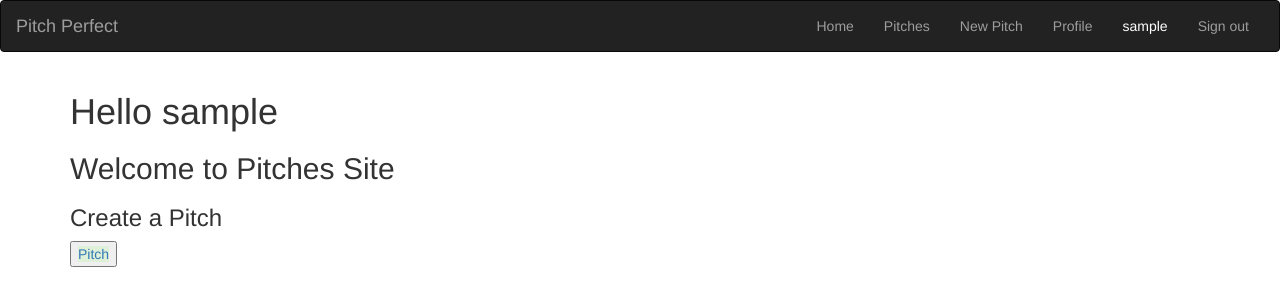
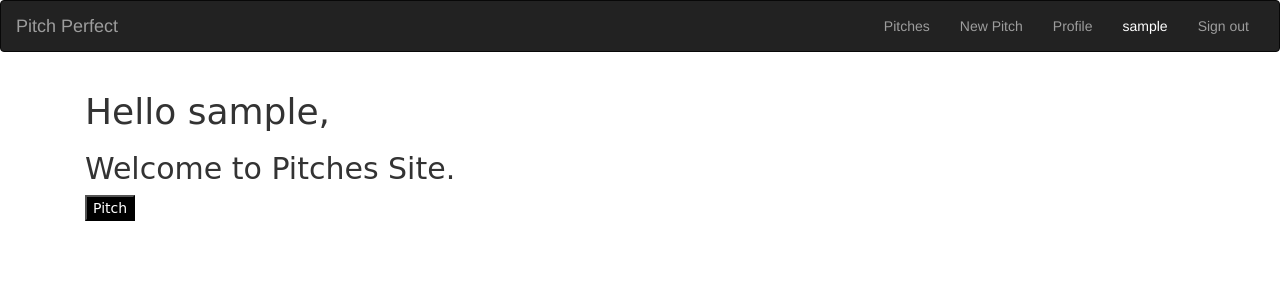
Before and after one commit to macc254/Pitches, a Flask app: template app/templates/index.html in a window 1280 px wide. Shown: the top 306 px of the page. Run offline with Flask 2, Linux system fonts and the light colour scheme; the template is opened without the code that fills it, so the values that code supplies are empty; the visitor is signed in with stand-in values (Sample User, id 1); data comes from the database, SQL or seed files in the repository; some libraries are stand-ins or nearby versions.

```diff
--- a/app/auth/__init__.py
+++ b/app/auth/__init__.py
@@ -1,5 +1,4 @@
 from flask import Blueprint
-
 
 auth = Blueprint('auth',__name__)
 
--- a/app/main/forms.py
+++ b/app/main/forms.py
@@ -4,15 +4,15 @@ from wtforms.validators import DataRequired
 
 class CommentForm(FlaskForm):
 
-     title = StringField('Comment title',validators=[DataRequired()])
+     title = StringField('Title',validators=[DataRequired()])
      comment = TextAreaField('Comment')
      submit = SubmitField('Submit')
 class UpdateProfile(FlaskForm):
-    bio = TextAreaField('TWe would like to know you.',validators = [DataRequired()])
+    bio = TextAreaField('Tell us more about you.',validators = [DataRequired()])
     submit = SubmitField('Submit')
 
 class PitchForm(FlaskForm):
      title = StringField('Title',validators = [DataRequired()])
      category = SelectField('Category', choices= [('Email','Email'),('Business Idea','Business Idea'),('Social Media','Social Media')],validators=[DataRequired()])
-     pitch = TextAreaField('Write your pitch',validators = [DataRequired()])
+     pitch_text = TextAreaField('Write your pitch',validators = [DataRequired()])
      submit = SubmitField('Submit')
--- a/app/models.py
+++ b/app/models.py
@@ -27,10 +27,10 @@ class User(UserMixin,db.Model):
     password_hash = db.Column(db.String(255))
     email = db.Column(db.String(255),unique = True,index = True)
     bio = db.Column(db.String(255))
-    comment = db.relationship('Comment',backref = 'comments',lazy = "dynamic")
-    pitches = db.relationship('Pitch',backref = 'author',lazy = "dynamic")
-    like = db.relationship('Like', backref = 'user', lazy = 'dynamic')
-    dislike = db.relationship('Dislike', backref = 'user', lazy = 'dynamic')
+    comments = db.relationship('Comments',backref = 'comments',lazy = "dynamic")
+    pitches = db.relationship('Pitches',backref = 'author',lazy = "dynamic")
+    likes = db.relationship('Likes', backref = 'user', lazy = 'dynamic')
+    dislikes = db.relationship('Dislikes', backref = 'user', lazy = 'dynamic')
     @property
     def password(self):
         raise AttributeError('You cannnot access this attribute')
@@ -47,28 +47,28 @@ class User(UserMixin,db.Model):
     def __repr__(self):
         return f'User {self.username}'
 
-class Comment(db.Model):
+class Comments(db.Model):
 
     __tablename__ = 'comments'
 
     id = db.Column(db.Integer,primary_key = True)
     pitch_id = db.Column(db.Integer,db.ForeignKey('pitches.id'),nullable = False)
-    pitch_comment = db.Column(db.String)
+    comment = db.Column(db.String)
     posted = db.Column(db.DateTime,default=datetime.utcnow)
     user_id = db.Column(db.Integer,db.ForeignKey("users.id"))
 
-    def save_comment(self,):
+    def save(self,):
         db.session.add(self)
         db.session.commit()
 
     @classmethod
     def get_comment(cls,pitch_id):
-        comment = Comment.query.filter_by(pitch_id=pitch_id).all()
-        return comment
+        comments = Comments.query.filter_by(pitch_id=pitch_id).all()
+        return comments
 
     def __repr__(self):
         return f'Comment {self.pitch_comment}'
-class Pitch(db.Model):
+class Pitches(db.Model):
 
     __tablename__ = 'pitches'
     id = db.Column(db.Integer, primary_key = True)
@@ -77,22 +77,20 @@ class Pitch(db.Model):
     pitch_text = db.Column(db.String(400))
     posted = db.Column(db.DateTime, index=True, default=datetime.utcnow)
     user_id = db.Column(db.Integer, db.ForeignKey('users.id'))
-    pitch_comment = db.Column(db.String)
-    like = db.relationship('Like', backref = 'pitch', lazy = 'dynamic')
-    dislike = db.relationship('Dislike', backref = 'pitch', lazy = 'dynamic')
-    comment = db.relationship('Comment', backref = 'pitch', lazy='dynamic')
-    def save_pitch(self):
+    likes = db.relationship('Likes', backref = 'pitch', lazy = 'dynamic')
+    dislikes = db.relationship('Dislikes', backref = 'pitch', lazy = 'dynamic')
+    comments = db.relationship('Comments', backref = 'pitch', lazy='dynamic')
+    def save_p(self):
         db.session.add(self)
         db.session.commit()
 
     @classmethod
     def get_category(cls, category):
-        pitch = Pitch.query.filter_by(category=category).all()
-        return pitch
-    def __repr__(self):
-        return f'Pitch {self.pitch_text}'
+        pitches = Pitches.query.filter_by(category=category).all()
+        return pitches
 
-class Like(db.Model):
+
+class Likes(db.Model):
     __tablename__ = 'likes'
     id = db.Column(db.Integer,primary_key = True)
     user_id = db.Column(db.Integer, db.ForeignKey('users.id'))
@@ -103,13 +101,13 @@ class Like(db.Model):
         db.session.commit()
 
     @classmethod
-    def get_like(cls,id):
-        like = Like.query.filter_by(pitch_id =id).all()
-        return like
+    def get_likes(cls,id):
+        likes= Likes.query.filter_by(pitch_id =id).all()
+        return likes
     def __repr__(self):
         return f'{self.user_id}:{self.pitch_id}'
 
-class Dislike(db.Model):
+class Dislikes(db.Model):
     id = db.Column(db.Integer,primary_key = True)
     user_id = db.Column(db.Integer, db.ForeignKey('users.id'))
     pitch_id = db.Column(db.Integer, db.ForeignKey('pitches.id'))
@@ -119,8 +117,8 @@ class Dislike(db.Model):
         db.session.commit()
 
     @classmethod
-    def get_dislike(cls,id):
-        dislike = Dislike.query.filter_by(pitch_id =id).all()
-        return dislike
+    def get_dislikes(cls,id):
+        dislikes = Dislikes.query.filter_by(pitch_id =id).all()
+        return dislikes
     def __repr__(self):
         return f'{self.user_id}:{self.pitch_id}'
--- a/app/static/css/index.css
+++ b/app/static/css/index.css
@@ -0,0 +1,8 @@
+.container {
+    font-family: 'Roboto', sans-serif;
+    font-family: 'Shadows Into Light', cursive;
+}
+
+#pitches {
+    margin-left: 30%;
+}
--- a/app/templates/base.html
+++ b/app/templates/base.html
@@ -1,3 +1,6 @@
-{% extends 'bootstrap/base.html'%}
+{% extends 'bootstrap/base.html'%}{% block style%}
+<link rel="preconnect" href="https://fonts.googleapis.com">
+<link rel="preconnect" href="https://fonts.gstatic.com" crossorigin>
+<link href="https://fonts.googleapis.com/css2?family=Roboto:wght@700&family=Shadows+Into+Light&display=swap" rel="stylesheet">{% endblock %}
 <!-- Navbar block  -->
 {% block navbar %} {% include 'navbar.html' %} {% endblock %}
--- a/app/templates/index.html
+++ b/app/templates/index.html
@@ -1,4 +1,4 @@
-{% extends 'base.html'%} {% import 'macros.html' as macro%}
+{% extends 'base.html'%} {% import 'bootstrap/wtf.html' as wtf%}{% import 'macros.html' as macro%}
 <!-- Styles block -->
 
 {% block styles%} {{ super() }}
@@ -9,36 +9,31 @@
 {% block content %}
 
 <!-- search movies -->
-<div class="container">
+<div class="container  mt-3 ml-3 ml-3">
+    <div class="row" style="padding-left: 30px; ">
+        {% if current_user.is_authenticated %}
+        <h1>Hello {{current_user.username}},</h1>
+        {% else %}
+        <h1>Hello stranger</h1>
+        {% endif %}
+        <h2>Welcome to Pitches Site.</h2>
 
-    {% if current_user.is_authenticated%}
-    <h1>Hello {{current_user.username}}</h1>
-    {% else %}
-    <h1>Hello stranger</h1>
-    {%endif%}
-    <h2>Welcome to Pitches Site</h2>
-    <h3>Create a Pitch</h3>
-    <button><a class="bg-success" class="nav-link" href="{{url_for('main.new_pitch')}}">Pitch</a>
-    </button>
-    <div class='row'>
-        <div class="col-md-4" id='all'>
-            {{ macro.display(pitch) }}
+        <button style="background-color: black; color: white;"><a  style=" color: white;"  href="{{url_for('main.pitch_form')}}"> Pitch</a>
+        </button>
+    </div>
+    {% for pitch in pitches %}
+
+    <div class="card" style="width: 700px; padding-left: 100px; border: 2px solid black " id="pitches">
+        <div class="card-header">
+
+            <ul class="list-group list-group-flush">
+                <h3 class='card-title list-group-item'>Title: {{pitch.title}}</h3>
+                <h4 class='card-text list-group-item'>Category: {{pitch.category}}</h4>
+                <li class='card-description list-group-item'>Pitch: {{pitch.pitch_text}}</li>
+            </ul>
+            <a style=" color: black;" href=" {{url_for('main.comment',pitch_id = pitch.id)}} " class="text-dark ">Comments</a>
 
         </div>
-        <div class="col-md-4" id='email'>
-            {{ macro.display(email) }}
 
-        </div>
-        <div class="col-md-4" id='social'>
-            {{ macro.display(social) }}
-
-        </div>
-        <div class="col-md-4" id='business'>
-            {{ macro.display(business) }}
-
-        </div>
     </div>
-
-</div>
-
-{% endblock%}
+    {% endfor %} {% endblock%}
--- a/app/templates/navbar.html
+++ b/app/templates/navbar.html
@@ -11,23 +11,22 @@
         </div>
         <div class="navbar-collapse collapse">
             <ul class="nav navbar-nav nava-nav navbar-right">
-                <li><a href="/">Home</a></li>
                 <li>
                     <a class="nav-link" href="{{url_for('main.index')}}"> Pitches</a>
                 </li>
                 {% if current_user.is_authenticated %}
                 <li class="nav-item">
-                    <a class="nav-link" href="{{url_for('main.new_pitch')}}">New Pitch</a>
+                    <a class="nav-link" href="{{url_for('main.pitch_form')}}">New Pitch</a>
                 </li>
                 {% endif %} {% if current_user.is_authenticated %}
-                <li><a href="{{url_for( 'main.profile',uname=current_user.username)}} ">Profile</a></li>
+                <li><a href="{{url_for('main.profile',uname=current_user.username)}}">Profile</a></li>
                 <li style="color:white;padding:15px; ">{{current_user.username}}</li>
                 <li><a href="{{url_for( 'auth.logout')}} ">Sign out</a></li>
                 {% else %}
                 <li class="nav-item">
-                    <a class="nav-link" href="{{url_for('main.new_pitch')}}">New Pitch</a>
+                    <a class="nav-link" href="{{url_for('main.pitch_form')}}">New Pitch</a>
                 </li>
-                <li><a href="{{url_for( 'auth.login')}} ">Sign in</a></li>
+                <li><a href="{{url_for('auth.login')}} ">Sign in</a></li>
             </ul> {%endif%} </div>
 
 
--- a/app/templates/profile/profile.html
+++ b/app/templates/profile/profile.html
@@ -9,9 +9,9 @@
             {% if user.bio %}
             <p> {{user.bio}}</p>
             {%else%}
-            <p> {{user.username| capitalize}} You have no pitch</p>
+            <p> {{user.username| capitalize}} You have no bio</p>
             {% endif %} {% if user == current_user %}
-            <a href="{{url_for('main.update_profile',uname=user.username)}}">Add a pitch</a> {% endif %}
+            <a href="{{url_for('main.update_profile',uname=user.username)}}">Add bio</a> {% endif %}
         </div>
 
     </div>
--- a/manage.py
+++ b/manage.py
@@ -1,7 +1,7 @@
 from app import db, create_app
 from flask_migrate import Migrate
 from flask_script import Manager,Server
-from app.models import User,Role,Comment
+from app.models import User,Role,Comments,Pitches,Likes,Dislikes
 from flask_migrate import Migrate, MigrateCommand
 
 
@@ -21,7 +21,7 @@ def test():
 
 @manager.shell
 def make_shell_context():
-    return dict(app=app,db=db,User = User, Role = Role)
+    return dict(app=app,db=db,User = User, Role = Role, Comments=Comments, Pitches=Pitches,Likes=Likes,Dislikes=Dislikes)
 
 if __name__ == '__main__':
     manager.run()
```
Also changed, not shown: app/main/views.py (+32 -34 lines), app/templates/comment.html (+9 -6 lines), app/templates/new_pitch.html (+6 -8 lines), migrations/versions/6e2ff67cb5b4_update_naming.py (added, +30 -0 lines), migrations/versions/70be79cf09ae_update_naming.py (added, +46 -0 lines).
